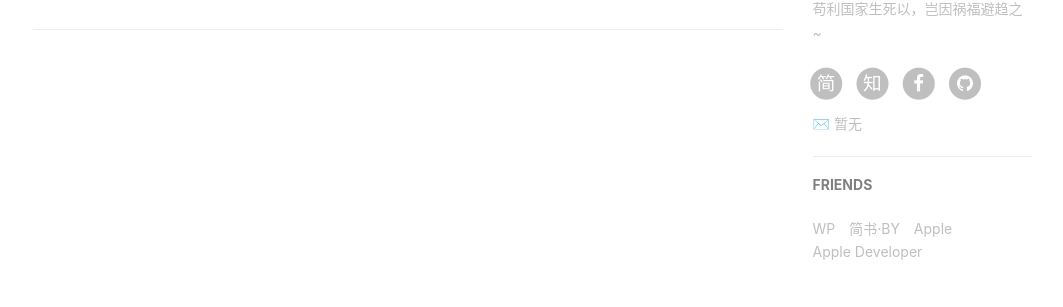
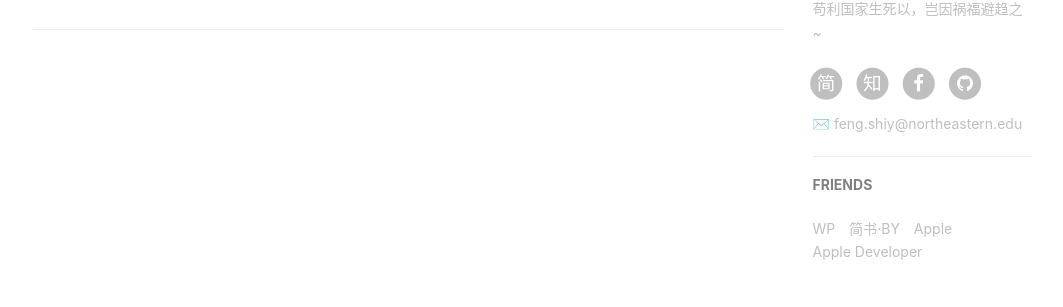
Before and after one commit to lingxiaolu18/lingxiaolu18.github.io, a Jekyll site: the page built from index.html, in a window 1280 px wide. Shown: the part 866-1173 px from the top of the page, without its empty margins (135-1198 px from the left). Built offline with Jekyll 4.4.1, drawn with Linux system fonts in a browser that asks for light colours; nearby versions of some CDN libraries; the list of posts is cut into pages by our own code; comment, search, counter and statistics services are not loaded.

Commit message:
Update _config.yml

```diff
--- a/_config.yml
+++ b/_config.yml
@@ -2,7 +2,7 @@
 title: 𝓖𝓪𝓻𝓭𝓮𝓷 𝓸𝓯 𝓐𝓿𝓪𝓵𝓸𝓷
 SEOTitle: SY's Blog
 header-img: img/yourname.jpg
-email: 暂无
+email: feng.shiy@northeastern.edu
 description: "I work with peace&love"
 keyword: "我的博客"
 url: "http://lingxiaolu18.github.io"          # your host, for absolute URL
```
